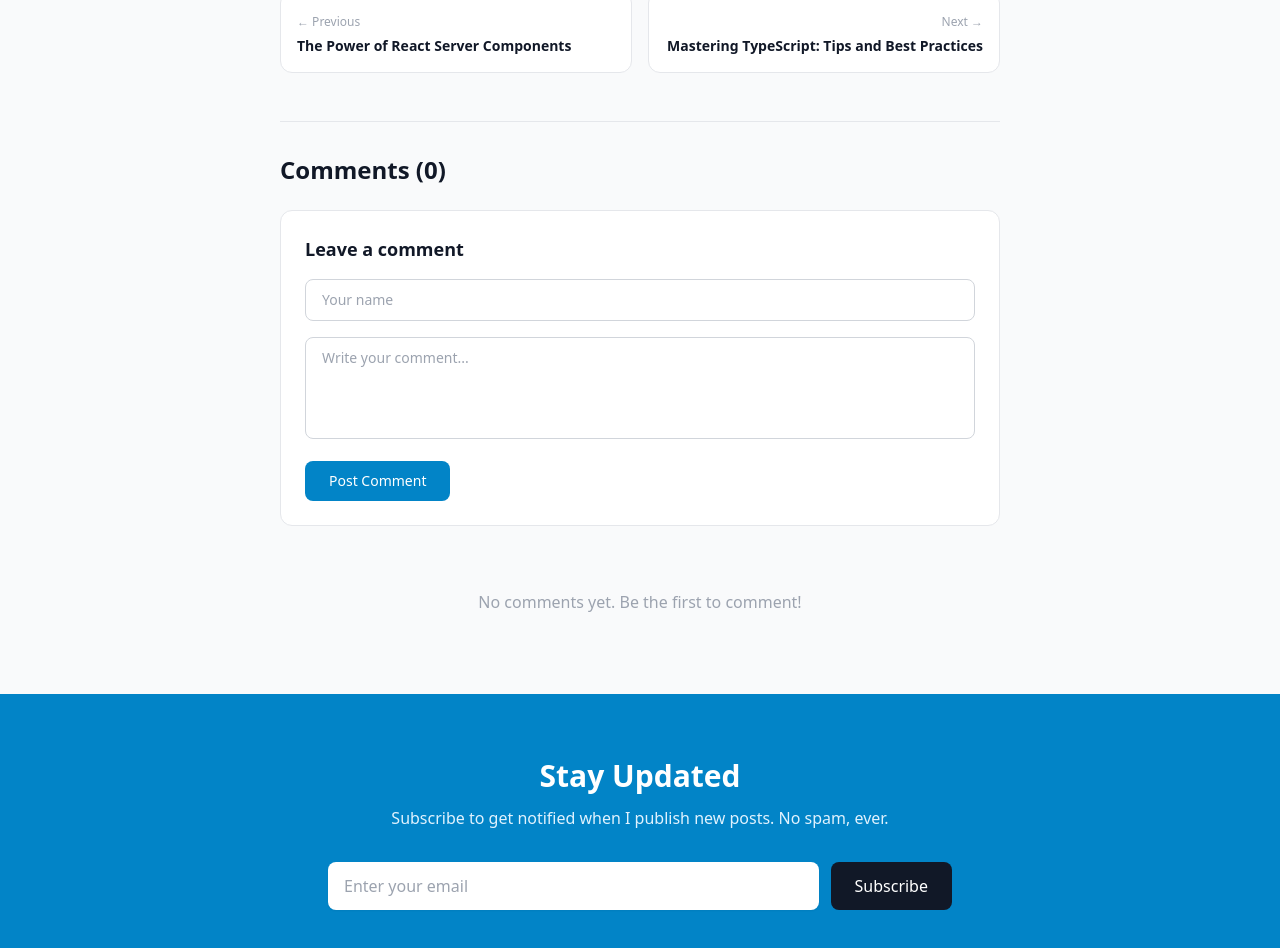
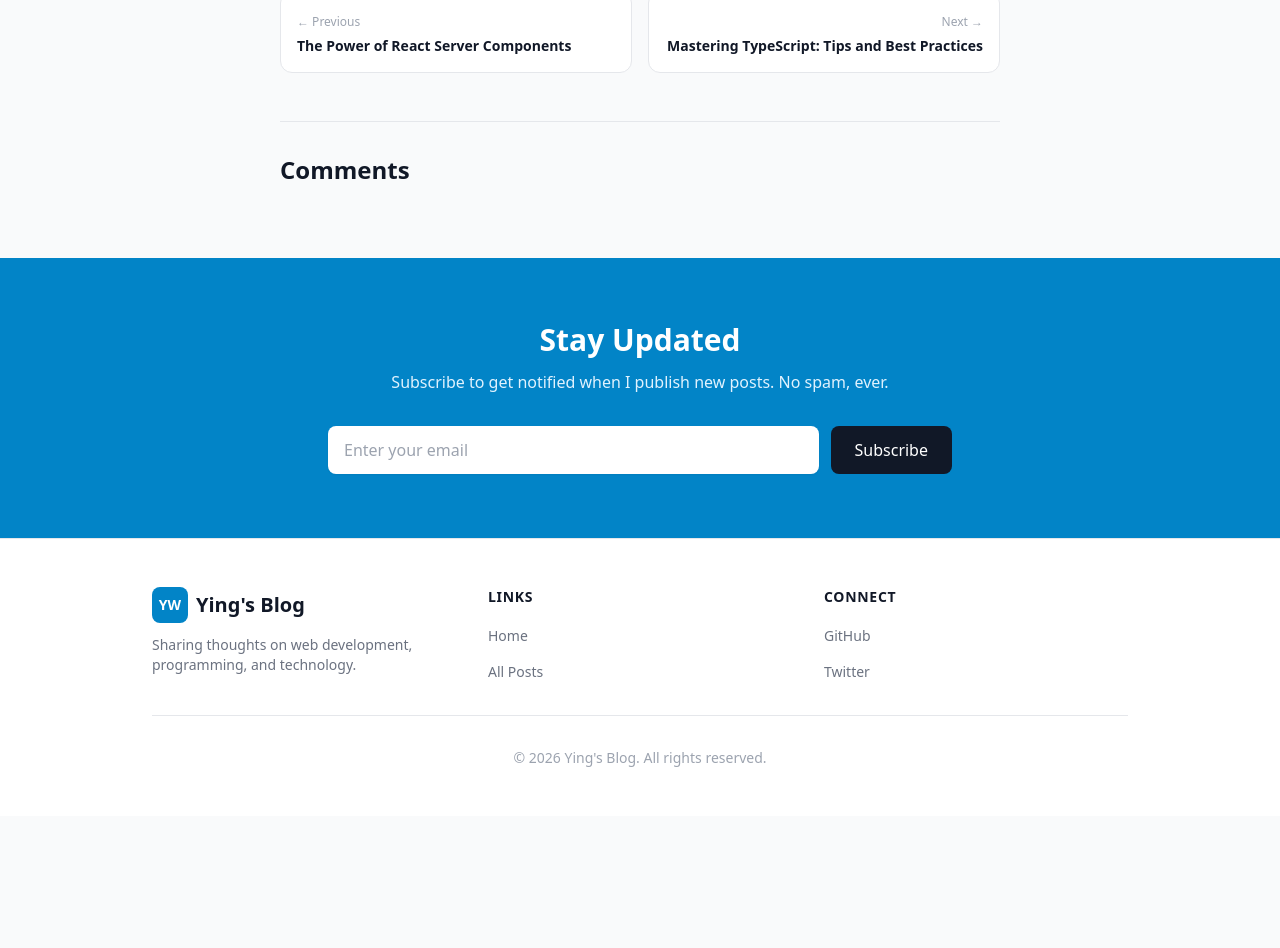
Before and after one commit to yingwang/blog, a Next.js app: page /blog/building-beautiful-uis-with-tailwind in a window 1280 px wide. Shown: the part 2697-3645 px from the top of the page. After the commit the page ends 3513 px from the top, so only its background shows below. Built offline with nearby package versions, Linux system fonts and the light colour scheme.

Commit message:
feat: replace localStorage comments with giscus
Replace the local-only comment system with giscus, which stores
comments in GitHub Discussions. All visitors can see and reply
to comments by signing in with their GitHub account.

https://claude.ai/code/session_01E78JBSWRr49fgi9APXyTFT

```diff
--- a/src/components/Comments.tsx
+++ b/src/components/Comments.tsx
@@ -1,235 +1,44 @@
 "use client";
 
-import { useState, useEffect } from "react";
-
-interface Comment {
-  id: string;
-  author: string;
-  content: string;
-  date: string;
-  replies: Comment[];
-}
+import { useEffect, useRef } from "react";
 
 interface CommentsProps {
   postSlug: string;
 }
 
 export default function Comments({ postSlug }: CommentsProps) {
-  const [comments, setComments] = useState<Comment[]>([]);
-  const [author, setAuthor] = useState("");
-  const [content, setContent] = useState("");
-  const [replyTo, setReplyTo] = useState<string | null>(null);
-  const [replyAuthor, setReplyAuthor] = useState("");
-  const [replyContent, setReplyContent] = useState("");
+  const ref = useRef<HTMLDivElement>(null);
 
-  // Load comments from localStorage
   useEffect(() => {
-    const stored = localStorage.getItem(`comments-${postSlug}`);
-    if (stored) {
-      setComments(JSON.parse(stored));
-    }
+    if (!ref.current) return;
+
+    // Clear previous giscus instance when slug changes
+    ref.current.innerHTML = "";
+
+    const script = document.createElement("script");
+    script.src = "https://giscus.app/client.js";
+    script.setAttribute("data-repo", "yingwang/blog");
+    script.setAttribute("data-repo-id", "");
+    script.setAttribute("data-category", "Comments");
+    script.setAttribute("data-category-id", "");
+    script.setAttribute("data-mapping", "pathname");
+    script.setAttribute("data-strict", "0");
+    script.setAttribute("data-reactions-enabled", "1");
+    script.setAttribute("data-emit-metadata", "0");
+    script.setAttribute("data-input-position", "top");
+    script.setAttribute("data-theme", "light");
+    script.setAttribute("data-lang", "en");
+    script.setAttribute("data-loading", "lazy");
+    script.crossOrigin = "anonymous";
+    script.async = true;
+
+    ref.current.appendChild(script);
   }, [postSlug]);
-
-  // Save comments to localStorage
-  const saveComments = (newComments: Comment[]) => {
-    setComments(newComments);
-    localStorage.setItem(`comments-${postSlug}`, JSON.stringify(newComments));
-  };
-
-  const handleSubmit = (e: React.FormEvent) => {
-    e.preventDefault();
-    if (!author.trim() || !content.trim()) return;
-
-    const newComment: Comment = {
-      id: Date.now().toString(),
-      author: author.trim(),
-      content: content.trim(),
-      date: new Date().toISOString(),
-      replies: [],
-    };
-
-    saveComments([newComment, ...comments]);
-    setAuthor("");
-    setContent("");
-  };
-
-  const handleReply = (e: React.FormEvent, parentId: string) => {
-    e.preventDefault();
-    if (!replyAuthor.trim() || !replyContent.trim()) return;
-
-    const reply: Comment = {
-      id: Date.now().toString(),
-      author: replyAuthor.trim(),
-      content: replyContent.trim(),
-      date: new Date().toISOString(),
-      replies: [],
-    };
-
-    const updatedComments = comments.map((comment) => {
-      if (comment.id === parentId) {
-        return { ...comment, replies: [...comment.replies, reply] };
-      }
-      return comment;
-    });
-
-    saveComments(updatedComments);
-    setReplyTo(null);
-    setReplyAuthor("");
-    setReplyContent("");
-  };
-
-  const formatDate = (dateStr: string) => {
-    return new Date(dateStr).toLocaleDateString("en-US", {
-      month: "short",
-      day: "numeric",
-      year: "numeric",
-      hour: "2-digit",
-      minute: "2-digit",
-    });
-  };
 
   return (
     <section className="mt-12 border-t border-gray-200 pt-8">
-      <h2 className="mb-6 text-2xl font-bold text-gray-900">
-        Comments ({comments.reduce((acc, c) => acc + 1 + c.replies.length, 0)})
-      </h2>
-
-      {/* Comment form */}
-      <form onSubmit={handleSubmit} className="mb-8">
-        <div className="rounded-xl border border-gray-200 bg-white p-6">
-          <h3 className="mb-4 text-lg font-semibold text-gray-900">
-            Leave a comment
-          </h3>
-          <div className="mb-4">
-            <input
-              type="text"
-              placeholder="Your name"
-              value={author}
-              onChange={(e) => setAuthor(e.target.value)}
-              required
-              className="w-full rounded-lg border border-gray-300 px-4 py-2.5 text-sm text-gray-900 placeholder-gray-400 focus:border-primary-500 focus:outline-none focus:ring-1 focus:ring-primary-500"
-            />
-          </div>
-          <div className="mb-4">
-            <textarea
-              placeholder="Write your comment..."
-              value={content}
-              onChange={(e) => setContent(e.target.value)}
-              required
-              rows={4}
-              className="w-full resize-none rounded-lg border border-gray-300 px-4 py-2.5 text-sm text-gray-900 placeholder-gray-400 focus:border-primary-500 focus:outline-none focus:ring-1 focus:ring-primary-500"
-            />
-          </div>
-          <button
-            type="submit"
-            className="rounded-lg bg-primary-600 px-6 py-2.5 text-sm font-medium text-white transition-colors hover:bg-primary-700"
-          >
-            Post Comment
-          </button>
-        </div>
-      </form>
-
-      {/* Comment list */}
-      <div className="space-y-6">
-        {comments.length === 0 ? (
-          <p className="py-8 text-center text-gray-400">
-            No comments yet. Be the first to comment!
-          </p>
-        ) : (
-          comments.map((comment) => (
-            <div
-              key={comment.id}
-              className="rounded-xl border border-gray-200 bg-white p-6"
-            >
-              <div className="mb-3 flex items-center gap-3">
-                <div className="flex h-8 w-8 items-center justify-center rounded-full bg-primary-100 text-sm font-bold text-primary-700">
-                  {comment.author.charAt(0).toUpperCase()}
-                </div>
-                <div>
-                  <p className="text-sm font-semibold text-gray-900">
-                    {comment.author}
-                  </p>
-                  <p className="text-xs text-gray-400">
-                    {formatDate(comment.date)}
-                  </p>
-                </div>
-              </div>
-              <p className="mb-3 text-sm leading-relaxed text-gray-700">
-                {comment.content}
-              </p>
-              <button
-                onClick={() =>
-                  setReplyTo(replyTo === comment.id ? null : comment.id)
-                }
-                className="text-sm font-medium text-primary-600 hover:text-primary-700"
-              >
-                {replyTo === comment.id ? "Cancel" : "Reply"}
-              </button>
-
-              {/* Reply form */}
-              {replyTo === comment.id && (
-                <form
-                  onSubmit={(e) => handleReply(e, comment.id)}
-                  className="mt-4 border-t border-gray-100 pt-4"
-                >
-                  <div className="mb-3">
-                    <input
-                      type="text"
-                      placeholder="Your name"
-                      value={replyAuthor}
-                      onChange={(e) => setReplyAuthor(e.target.value)}
-                      required
-                      className="w-full rounded-lg border border-gray-300 px-3 py-2 text-sm text-gray-900 placeholder-gray-400 focus:border-primary-500 focus:outline-none focus:ring-1 focus:ring-primary-500"
-                    />
-                  </div>
-                  <div className="mb-3">
-                    <textarea
-                      placeholder="Write your reply..."
-                      value={replyContent}
-                      onChange={(e) => setReplyContent(e.target.value)}
-                      required
-                      rows={3}
-                      className="w-full resize-none rounded-lg border border-gray-300 px-3 py-2 text-sm text-gray-900 placeholder-gray-400 focus:border-primary-500 focus:outline-none focus:ring-1 focus:ring-primary-500"
-                    />
-                  </div>
-                  <button
-                    type="submit"
-                    className="rounded-lg bg-primary-600 px-4 py-2 text-sm font-medium text-white transition-colors hover:bg-primary-700"
-                  >
-                    Post Reply
-                  </button>
-                </form>
-              )}
-
-              {/* Replies */}
-              {comment.replies.length > 0 && (
-                <div className="mt-4 space-y-4 border-l-2 border-primary-100 pl-4">
-                  {comment.replies.map((reply) => (
-                    <div key={reply.id} className="pt-2">
-                      <div className="mb-2 flex items-center gap-3">
-                        <div className="flex h-6 w-6 items-center justify-center rounded-full bg-gray-100 text-xs font-bold text-gray-600">
-                          {reply.author.charAt(0).toUpperCase()}
-                        </div>
-                        <div>
-                          <p className="text-sm font-semibold text-gray-900">
-                            {reply.author}
-                          </p>
-                          <p className="text-xs text-gray-400">
-                            {formatDate(reply.date)}
-                          </p>
-                        </div>
-                      </div>
-                      <p className="text-sm leading-relaxed text-gray-700">
-                        {reply.content}
-                      </p>
-                    </div>
-                  ))}
-                </div>
-              )}
-            </div>
-          ))
-        )}
-      </div>
+      <h2 className="mb-6 text-2xl font-bold text-gray-900">Comments</h2>
+      <div ref={ref} />
     </section>
   );
 }
```
